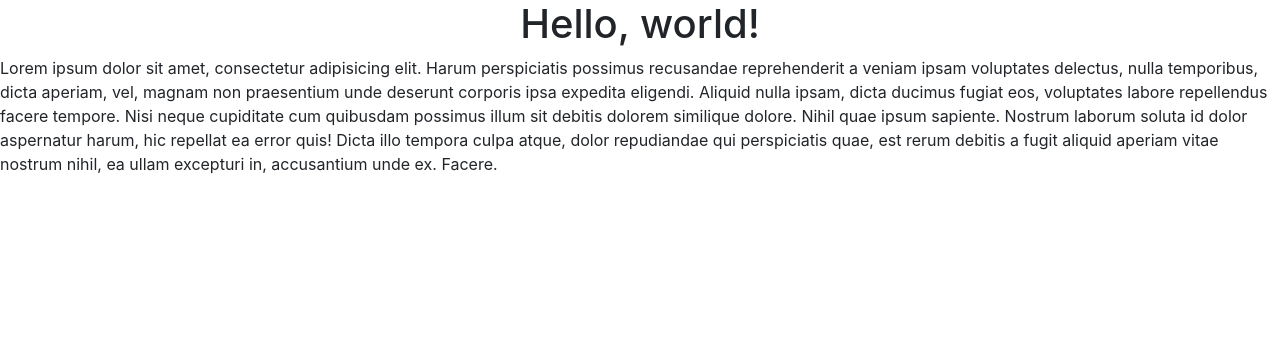
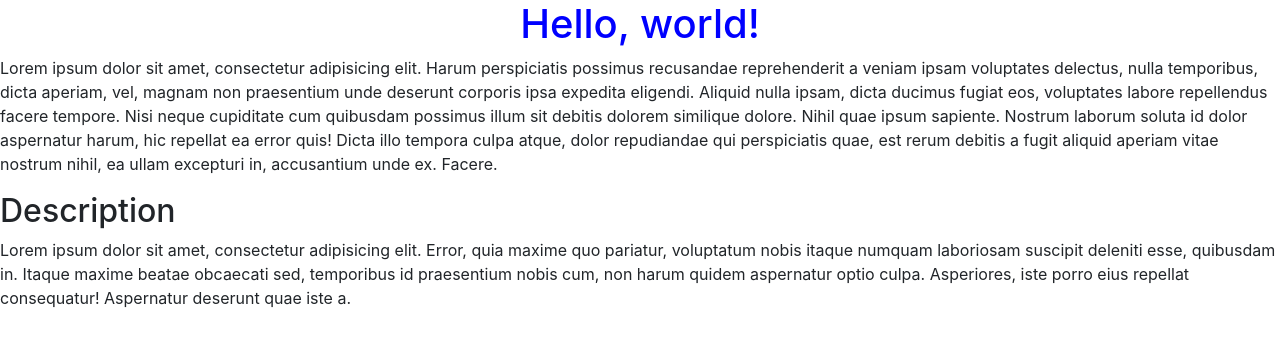
Before and after one commit to smedashka/smedashka.github.io, a plain HTML site: page index.html in a window 1280 px wide. Drawn offline with nearby package versions, Linux system fonts and the light colour scheme.

Commit message:
add second paragraph ans style for h1 and p

```diff
--- a/css/style.css
+++ b/css/style.css
@@ -0,0 +1,7 @@
+h1 {
+	color: blue;
+}
+
+p {
+	background-color: light-blue;
+}
--- a/index.html
+++ b/index.html
@@ -14,6 +14,9 @@
     <h1 class="text-center">Hello, world!</h1>
     <p>Lorem ipsum dolor sit amet, consectetur adipisicing elit. Harum perspiciatis possimus recusandae reprehenderit a veniam ipsam voluptates delectus, nulla temporibus, dicta aperiam, vel, magnam non praesentium unde deserunt corporis ipsa expedita eligendi. Aliquid nulla ipsam, dicta ducimus fugiat eos, voluptates labore repellendus facere tempore. Nisi neque cupiditate cum quibusdam possimus illum sit debitis dolorem similique dolore. Nihil quae ipsum sapiente. Nostrum laborum soluta id dolor aspernatur harum, hic repellat ea error quis! Dicta illo tempora culpa atque, dolor repudiandae qui perspiciatis quae, est rerum debitis a fugit aliquid aperiam vitae nostrum nihil, ea ullam excepturi in, accusantium unde ex. Facere.</p>
 
+    <h2>Description</h2>
+    <p>Lorem ipsum dolor sit amet, consectetur adipisicing elit. Error, quia maxime quo pariatur, voluptatum nobis itaque numquam laboriosam suscipit deleniti esse, quibusdam in. Itaque maxime beatae obcaecati sed, temporibus id praesentium nobis cum, non harum quidem aspernatur optio culpa. Asperiores, iste porro eius repellat consequatur! Aspernatur deserunt quae iste a.</p>
+
     <!-- Optional JavaScript -->
     <!-- jQuery first, then Popper.js, then Bootstrap JS -->
     <script src="https://code.jquery.com/jquery-3.2.1.slim.min.js" integrity="sha384-KJ3o2DKtIkvYIK3UENzmM7KCkRr/rE9/Qpg6aAZGJwFDMVNA/GpGFF93hXpG5KkN" crossorigin="anonymous"></script>
```
